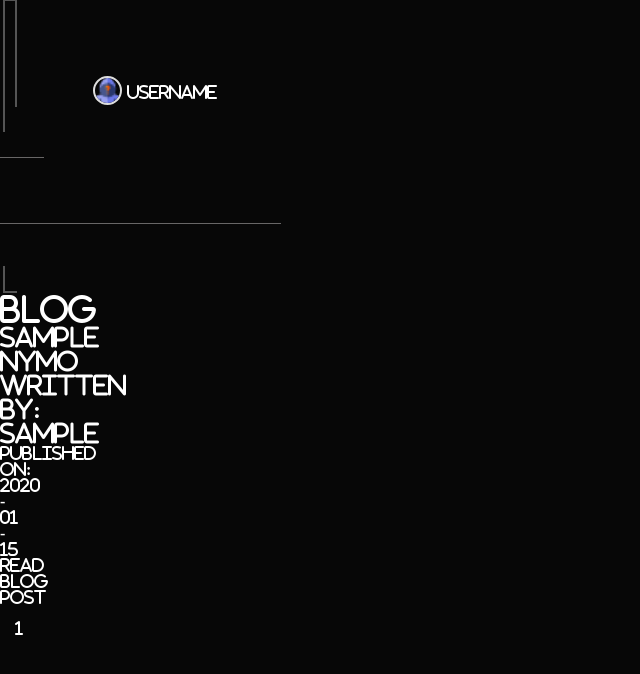
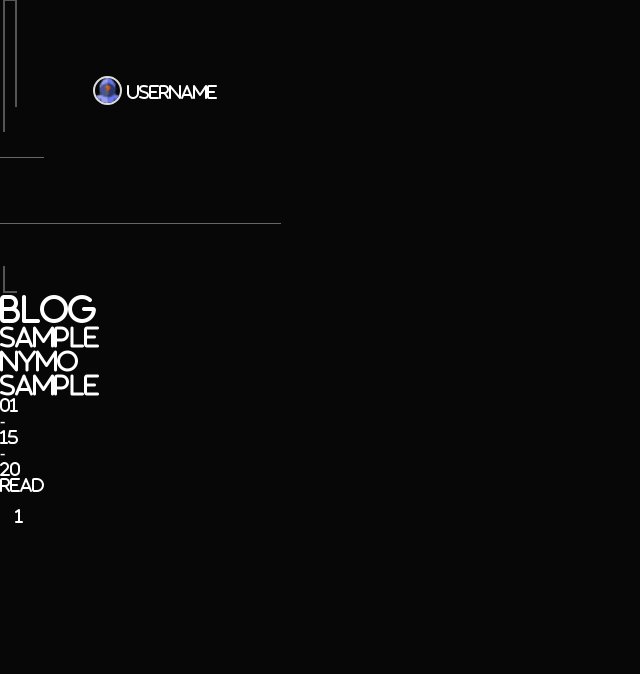
Before and after one commit to kevanteaniah/anonymo, a Flask app: page / in a window 1280 px wide. Shown: the part 108-782 px from the top of the page, without its empty margins (0-640 px from the left). Run offline with Flask 2, Linux system fonts and the light colour scheme; tables that the repository leaves empty hold one stand-in row (values such as "Sample post"); some libraries are stand-ins or nearby versions.

Commit message:
fix blogs

```diff
--- a/myapp/static/main.css
+++ b/myapp/static/main.css
@@ -117,7 +117,6 @@ textarea{
 ::placeholder {
   font-size: 20px;
   text-align: left;
-
 }
 
 /*nymo list*/
@@ -126,6 +125,16 @@ textarea{
   border: red;
 }
 
+.card{
+  border: #dddddd;
+}
+
+.container{
+  border: red;
+}
+
+
+
 
 @media only screen and (max-width: 400px)  {
   /*mobile nav */
--- a/myapp/templates/index.html
+++ b/myapp/templates/index.html
@@ -34,10 +34,10 @@
                 <div class="car-boy">
                     <h2>
                         <a class="card-title" href="{{url_for('nymos.nymo', nymo_id=nymo.id)}}">{{nymo.title}}</a>
-                        <a href="{{url_for('users.user_posts', username=nymo.author.username)}}">Written by: {{nymo.author.username}}</a>
+                        <a href="{{url_for('users.user_posts', username=nymo.author.username)}}">{{nymo.author.username}}</a>
                     </h2>
-                    <p>Published on: {{nymo.date.strftime('%Y - %m - %d')}}</p>
-                    <a class="btn btn-primary" href="{{url_for('nymos.nymo', nymo_id=nymo.id)}}">Read Blog Post</a>
+                    <p>{{nymo.date.strftime('%m - %d - %y')}}</p>
+                    <a class="btn btn-primary" href="{{url_for('nymos.nymo', nymo_id=nymo.id)}}">Read</a>
                 </div>
             </div>
         {% endfor %}
--- a/myapp/templates/nymo.html
+++ b/myapp/templates/nymo.html
@@ -1,6 +1,6 @@
 {% extends "base.html" %}
 {% block content %}
-<div class="jumbotron">
+<div class="nymos-list-container">
   <h1>{{ post.title }}</h1>
   <h2>Written by: {{nymo.author.username}}</h2>
   <h3>Published: {{ nymo.date.strftime('%B %d, %Y') }}</h3>
```
